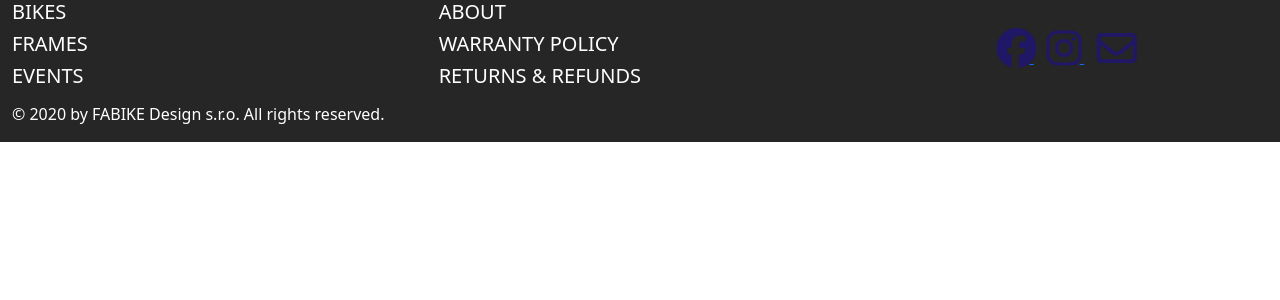
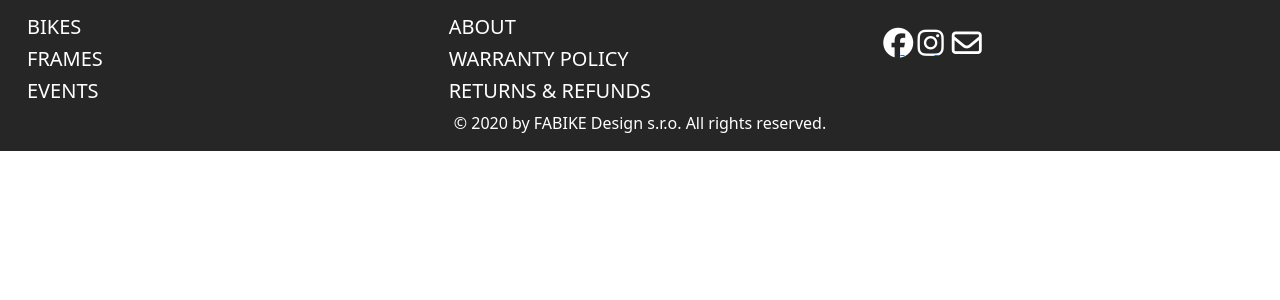
Before and after one commit to OlekSt/Fabike, a Django app: template templates/base.html in a window 1280 px wide. Shown: the top 300 px of the page. Run offline with Django 3.2, Linux system fonts and the light colour scheme; the template is opened without the code that fills it, so the values that code supplies are empty; some libraries are stand-ins or nearby versions.

Commit message:
Some css for footer

```diff
--- a/static/css/base.css
+++ b/static/css/base.css
@@ -122,38 +122,23 @@ body{
 
 #footer{
     background-color: #262626;
+    padding-top: 15px;
+    flex-wrap: wrap;
 }
 
-.social {
-    text-align: center;
-    padding: 20px;
+.footer-links{
+    padding-left: 15px;
 }
 
 .social li a i {
-    height: 46px;
-    width: 46px;
+    height: 30px;
+    width: 30px;
     border-radius: 30%;
-    font-size: 40px;
+    font-size: 30px;
     padding: 13px;
     text-align: center;
     color: #201766;
     color: white;
-}
-
-.social {
-    text-align: center;
-    padding-top: 25px;
-    padding-bottom: 15px;
-}
-
-.social li a i {
-    height: 46px;
-    width: 46px;
-    border-radius: 30%;
-    font-size: 40px;
-    padding-top: 3px;
-    text-align: center;
-    color: #201766;
 }
 
 
--- a/templates/includes/footer.html
+++ b/templates/includes/footer.html
@@ -1,7 +1,7 @@
 {% load static %}
 <!-- Footer -->
 <div id="footer" class="container-fluid">
-    <div class="row">
+    <div class="row footer-links">
         <div class="col col-lg-4 col-sm-6">
             <h5 class="text-white">BIKES</h5>
             <h5 class="text-white">FRAMES</h5>
@@ -28,10 +28,11 @@
                         <span class="sr-only">Contact Us</span>
                     </a>
                 </li>
+            </ul>
         </div>
     </div>
     <div class="row">
-        <p class="text-white">
+        <p class="text-white text-center">
             © 2020 by FABIKE Design s.r.o. All rights reserved.
         </p>
     </div>
```
Lines whose indentation alone changed are shown as unchanged.
